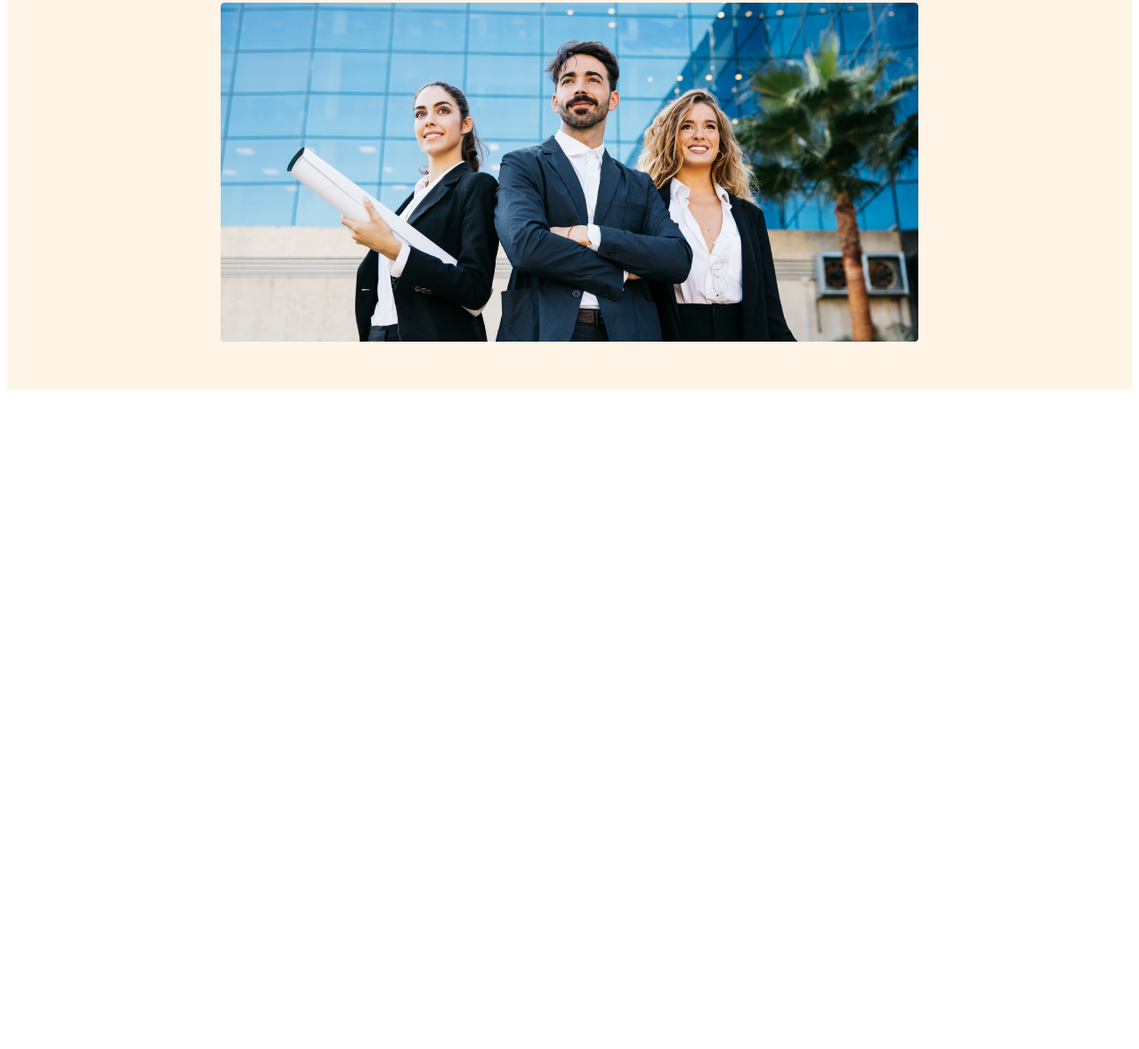
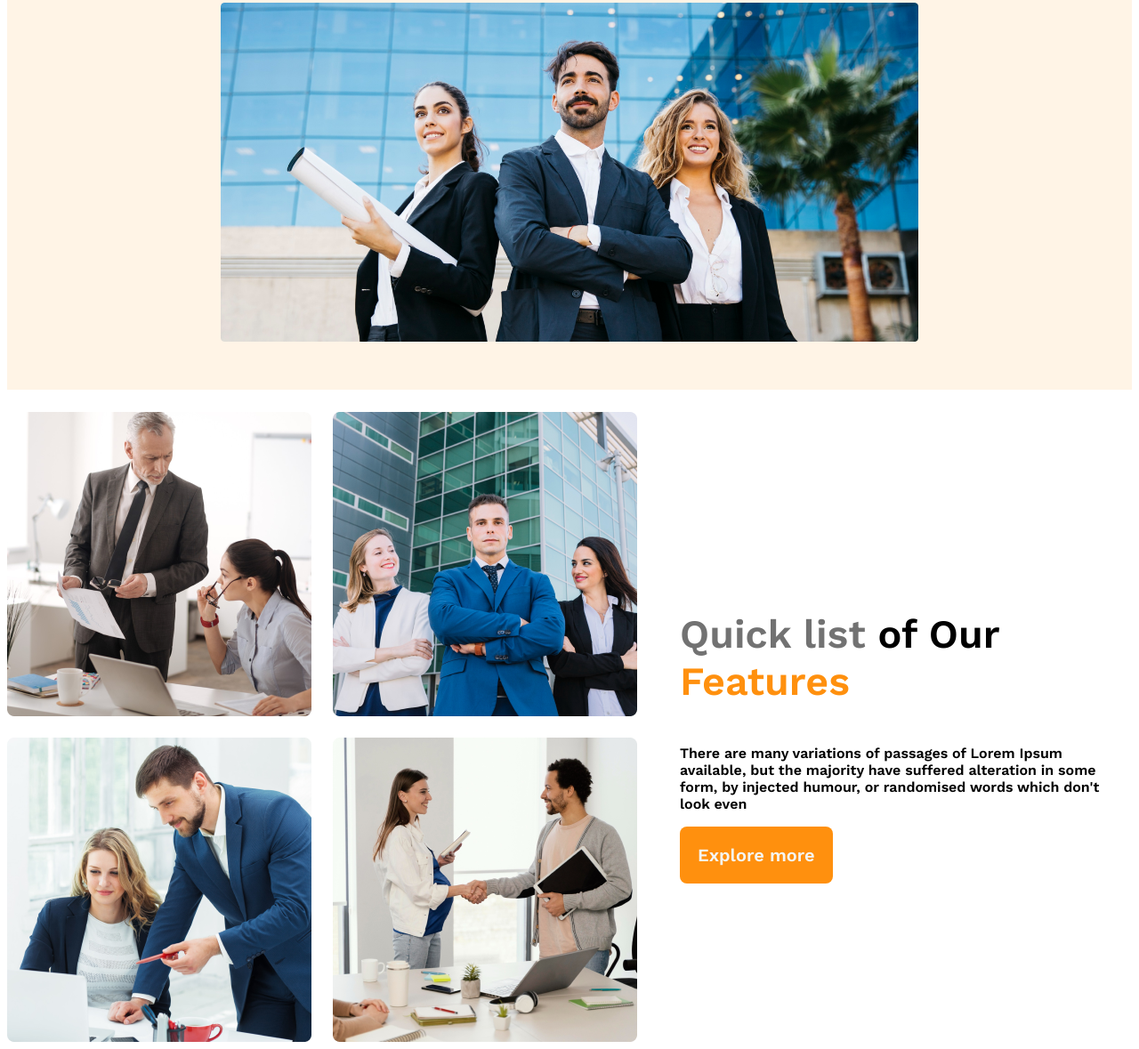
Before and after one commit to Amomen/G3-architects-website, a plain HTML site: page index.html in a window 1280 px wide. Shown: the part 604-1783 px from the top of the page at 89% size. Before the commit the page ends 1050 px from the top, so only its background shows below. Drawn offline with nearby package versions, Linux system fonts and the light colour scheme.

Commit message:
teams section done

```diff
--- a/index.html
+++ b/index.html
@@ -38,7 +38,32 @@
         <img src="images/banner.png" alt="" />
       </div>
     </header>
-    <main></main>
+    <!-- Goodbye Header -->
+    <main>
+      <!-- welcome to Features section -->
+      <section>
+        <div class="teams-container">
+          <div class="teams-img">
+            <img src="images/team1.png" alt="" />
+            <img src="images/team2.png" alt="" />
+            <img src="images/team3.png" alt="" />
+            <img src="images/team4.png" alt="" />
+          </div>
+          <div class="teams-content">
+            <h3 class="teams-title">
+              <span class="quick">Quick list</span class="of "> <span>of Our</span>
+              <span class="feature">Features</span>
+            </h3>
+            <p class="teams-txt">
+              There are many variations of passages of Lorem Ipsum available,
+              but the majority have suffered alteration in some form, by
+              injected humour, or randomised words which don't look even
+            </p>
+            <button class="btn-primary">Explore more</button>
+          </div>
+        </div>
+      </section>
+    </main>
     <footer></footer>
   </body>
 </html>
--- a/style.css
+++ b/style.css
@@ -81,3 +81,31 @@ nav ul li a {
   }
 }
 /* Responsive styles for medium devices */
+/* Features section starts here */
+main {
+  max-width: 1440px;
+  margin: 0 auto;
+}
+.teams-container {
+  padding-top: 25px;
+  gap: 3rem;
+  display: flex;
+  align-items: center;
+}
+.teams-img {
+  display: grid;
+  grid-template-columns: repeat(2, 1fr);
+  gap: 1.5rem;
+}
+.teams-title {
+  font-size: 2.8rem;
+}
+.quick {
+  color: #727272;
+}
+.list {
+  color: #131313;
+}
+.feature {
+  color: #ff900e;
+}
```
